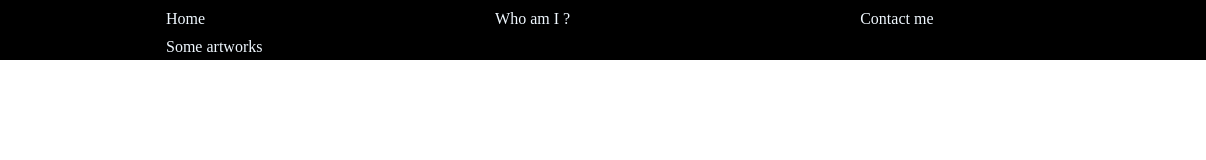
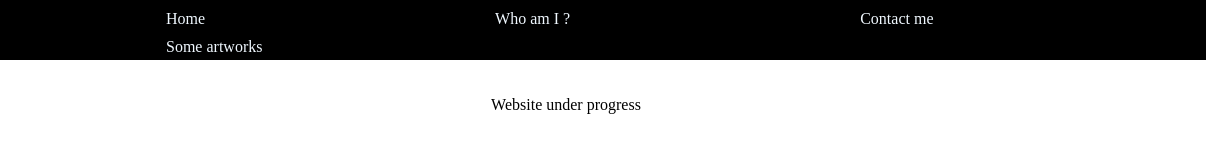
Before and after one commit to RaghavRK2675/Own-Portfolio-Website, a plain HTML site: page index.html in a window 1280 px wide. Shown: the full height of the page, 74-1280 px from the left. Drawn offline with Linux system fonts and the light colour scheme.

Commit message:
Second commit

```diff
--- a/index.html
+++ b/index.html
@@ -39,7 +39,7 @@
         }
 
         body{
-            background-color: ;
+            background-color: white;
         }
         .navbar a:hover{
             color: coral;
@@ -56,9 +56,13 @@
                 <li><a href="#">Contact me</a></li>
                 <li><a href="#">Some artworks</a></li>
 
+
             </ul>
         </nav>
     </header>
+    <br>
+    <br>
+    <center>Website under progress</center>
 
 </body>
 </html>
```
